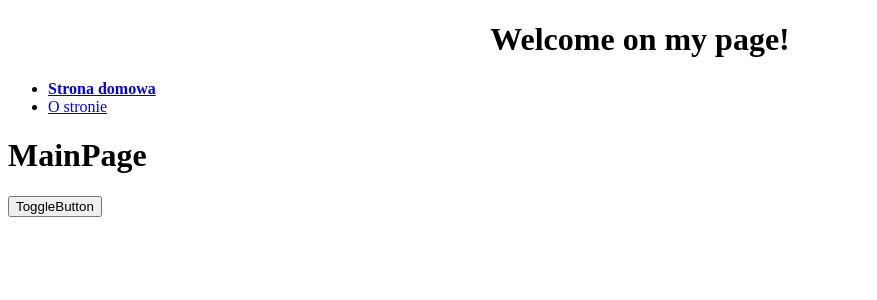
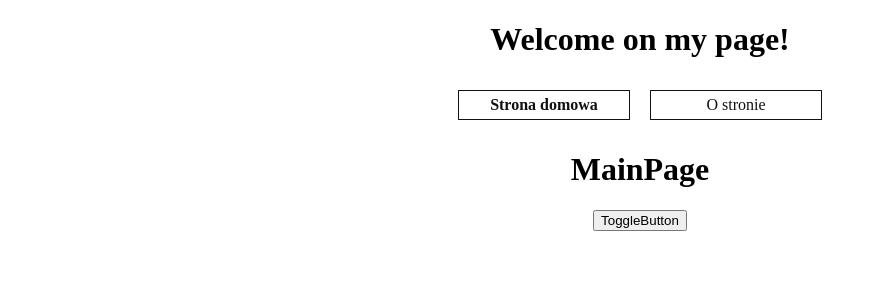
Before and after one commit to Pawelkaniak/portfolio, a React app: page / in a window 1280 px wide. Shown: the top 300 px of the page, without its empty margins (0-877 px from the left). Built offline with nearby package versions, Linux system fonts and the light colour scheme; the HTML template or start-up script is replaced by a standard one.

Commit message:
create heade, stylem, add links

```diff
--- a/src/js/React/Components/Layouts/Header/Header.js
+++ b/src/js/React/Components/Layouts/Header/Header.js
@@ -1,22 +1,39 @@
 import React from 'react';
-import {NavLink} from 'react-router-dom';
+import { NavLink } from 'react-router-dom';
+
+import LinkComponent from './LinkComponent/LinkComponent'
 
 const styles = require('./style.scss')
 
 class InfoBox extends React.Component {
 
     render() {
+        const urls = {
+            main: {
+                name: 'Strona domowa',
+                url: '/',
+                exact: true,
+                key: 0
+            },
+            about: {
+                name: 'O stronie',
+                url: '/about',
+                exact: false,
+                key: 1
+            }
+        }
         return (
             <div className={styles.container}>
                 <h1 className={styles.title}>Welcome on my page!</h1>
-                <ul>
-                    <li>
-                        <NavLink exact to="/" activeStyle={{ fontWeight: 'bolder' }}>Strona domowa</NavLink>
-                    </li>
-                    <li>
-                        <NavLink to="/about" activeStyle={{ fontWeight: 'bolder' }}>O stronie</NavLink>
-                    </li>
-                </ul>
+                <div className={styles.flexContainer}>
+                    {Object.values(urls).map((values =>
+                        <div key={values.key}>
+                            <LinkComponent
+                                {...values}
+                            />
+                        </div>
+                    ))}
+                </div>
             </div>
         )
     }
--- /dev/null
+++ b/src/js/React/Components/Layouts/Header/LinkComponent/LinkComponent.js
@@ -0,0 +1,25 @@
+import React from 'react';
+import { NavLink } from 'react-router-dom';
+
+const styles = require('./style.scss')
+
+class LinkComponent extends React.Component {
+
+    render() {
+        return (
+            <div className={styles.container}>
+                {this.props.exact ?
+                    <NavLink className={styles.link} exact to={this.props.url} activeStyle={{ fontWeight: 'bolder' }}>
+                        {this.props.name}
+                     </NavLink>
+                    :
+                    <NavLink className={styles.link} to={this.props.url} activeStyle={{ fontWeight: 'bolder' }}>
+                       {this.props.name}
+                    </NavLink>
+                }
+            </div>
+        )
+    }
+}
+
+export default LinkComponent;
--- /dev/null
+++ b/src/js/React/Components/Layouts/Header/LinkComponent/style.scss
@@ -0,0 +1,19 @@
+container {
+    width: 300px;
+}
+
+.link {
+    color:  #111111;
+    min-width: 150px;
+    margin: 10px;
+    padding: 5px 10px;
+    display: block;
+    text-align: center;
+    border: 1px solid #111111;
+    text-decoration: none;
+    transition: 0.5s;
+    &:hover {
+        border-color: #777;
+        color: #777;
+    }
+}
--- a/src/js/React/Components/Layouts/Header/style.scss
+++ b/src/js/React/Components/Layouts/Header/style.scss
@@ -5,3 +5,10 @@ container {
 .title {
     text-align: center
 }
+
+.flexContainer {
+    display: flex;
+    flex-wrap: wrap;
+    flex-direction: row;
+    justify-content: center;
+}
--- a/src/js/React/Components/MainPage/InfoBox/style.scss
+++ b/src/js/React/Components/MainPage/InfoBox/style.scss
@@ -1,6 +1,6 @@
 
 .container {
-    width: 400px;
+    width: 100%;
 }
 
 .title {
@@ -8,5 +8,6 @@
 }
 
 .text {
-    color: black
+    color: black;
+    width: 600px;
 }
--- a/src/js/React/Components/MainPage/MainPage.js
+++ b/src/js/React/Components/MainPage/MainPage.js
@@ -21,9 +21,9 @@ class MainPage extends React.Component {
 
     render() {
         return (
-            <div>
+            <div className={styles.container}>
                 <h1 className={this.state.isBoxVisible ? styles.btnRed : styles.btnBlack }>MainPage</h1>
-                <div>
+                <div className={styles.wrapper}>
                     <button onClick={this.onTest.bind(this)}>
                         ToggleButton
                     </button>
--- a/src/js/React/Components/MainPage/mainPage.scss
+++ b/src/js/React/Components/MainPage/mainPage.scss
@@ -1,3 +1,15 @@
+.container {
+    display: flex;
+    flex-direction: column;
+    justify-content: center;
+    align-items: center;
+}
+
+.wrapper {
+    min-width: 600px;
+    text-align: center;
+}
+
 .btnRed {
     color: red;
 }
```
Also changed, not shown: public/js/bundle.js.
